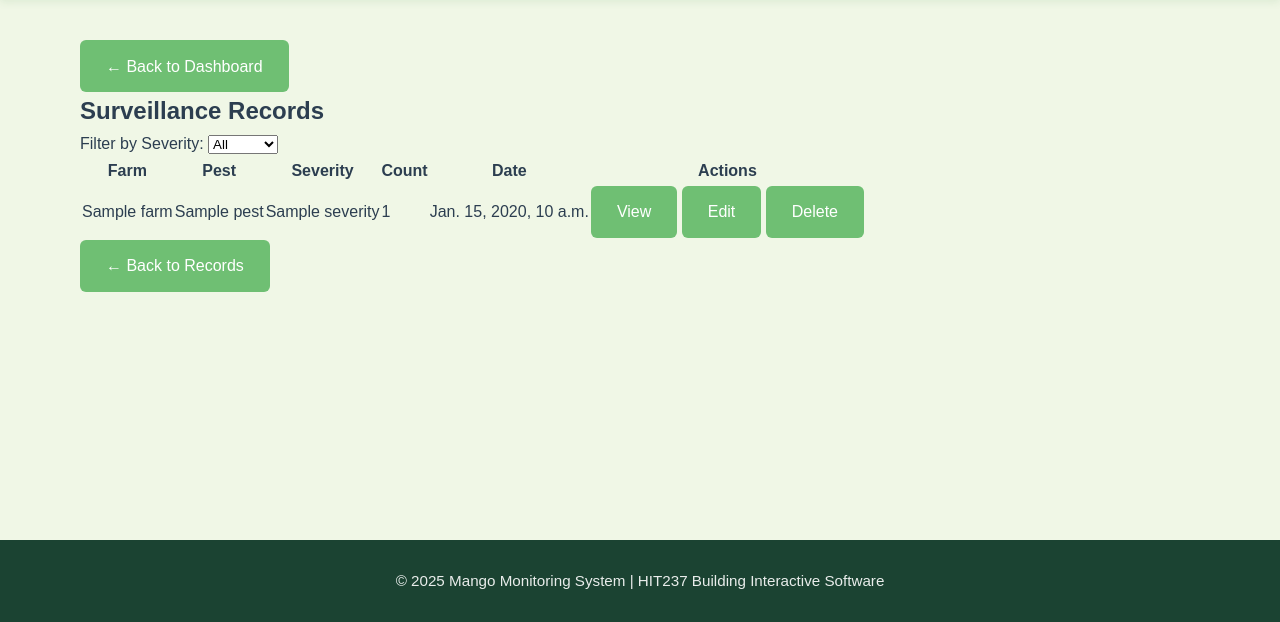
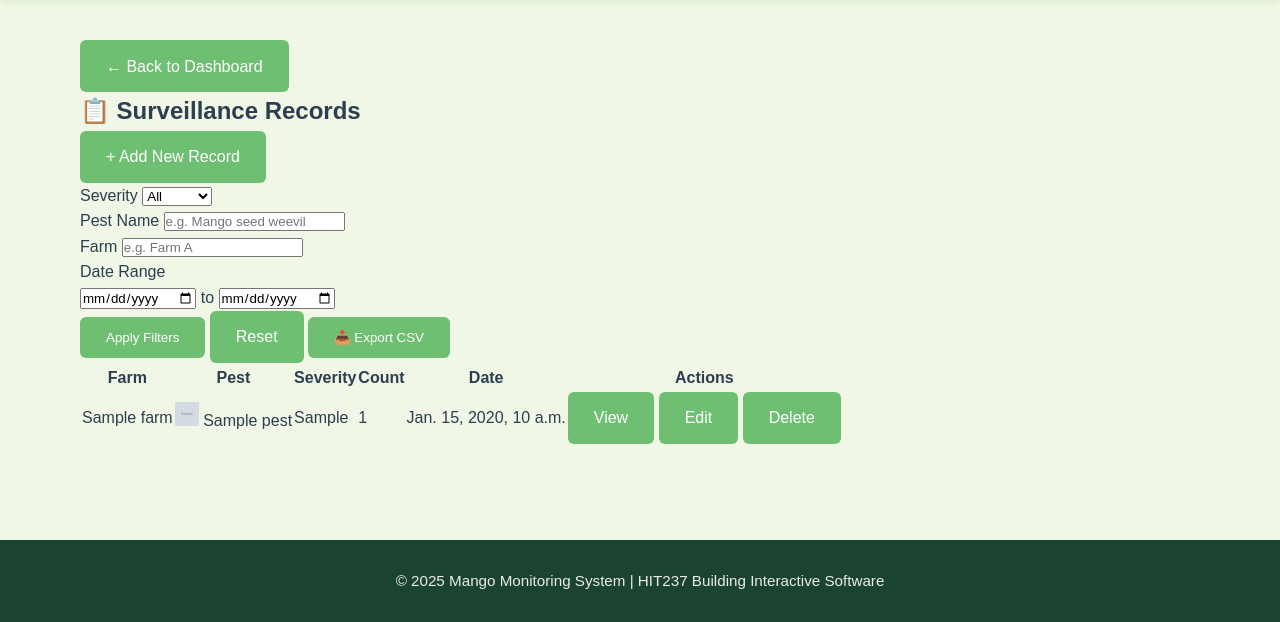
Before and after one commit to erripetalas/MangoMonitoring, a Django app: template App2/templates/App2/surveillance_list.html in a window 1280 px wide. Shown: the part 178-800 px from the top of the page. Run offline with Django 5.2, Linux system fonts and the light colour scheme; the template is opened without the code that fills it: most values are stand-ins (such as "Sample title", 1, 10 or a date in 2020); grey boxes marked "Sample" are stand-in pictures.

Commit message:
Survelliance

```diff
--- a/App2/templates/App2/surveillance_list.html
+++ b/App2/templates/App2/surveillance_list.html
@@ -2,25 +2,53 @@
 {% block title %}Surveillance Records{% endblock %}
 
 {% block content %}
-<a href="{% url 'App2:profile' %}" class="btn btn-secondary mb-3">← Back to Dashboard</a>
+<div class="container mt-4">
+  <a href="{% url 'App2:profile' %}" class="btn btn-outline-secondary mb-3">← Back to Dashboard</a>
 
-<h2>Surveillance Records</h2>
+  <div class="d-flex justify-content-between align-items-center mb-4">
+    <h2>📋 Surveillance Records</h2>
+    <a href="{% url 'App2:surveillance-create' %}" class="btn btn-success">+ Add New Record</a>
+  </div>
 
   <!-- Filter Form -->
-<form method="get" class="mb-3">
-    <label for="severity">Filter by Severity:</label>
-    <select name="severity" id="severity" onchange="this.form.submit()">
+  <form method="get" class="row g-3 align-items-end mb-4">
+    <div class="col-md-3">
+      <label for="severity" class="form-label">Severity</label>
+      <select name="severity" id="severity" class="form-select">
         <option value="">All</option>
         <option value="1" {% if severity_filter == '1' %}selected{% endif %}>Low</option>
         <option value="2" {% if severity_filter == '2' %}selected{% endif %}>Medium</option>
         <option value="3" {% if severity_filter == '3' %}selected{% endif %}>High</option>
         <option value="4" {% if severity_filter == '4' %}selected{% endif %}>Critical</option>
       </select>
+    </div>
+    <div class="col-md-3">
+      <label for="pest" class="form-label">Pest Name</label>
+      <input type="text" name="pest" id="pest" class="form-control" placeholder="e.g. Mango seed weevil">
+    </div>
+    <div class="col-md-3">
+      <label for="farm" class="form-label">Farm</label>
+      <input type="text" name="farm" id="farm" class="form-control" placeholder="e.g. Farm A">
+    </div>
+    <div class="col-md-3">
+      <label class="form-label">Date Range</label>
+      <div class="input-group">
+        <input type="date" name="start_date" class="form-control">
+        <span class="input-group-text">to</span>
+        <input type="date" name="end_date" class="form-control">
+      </div>
+    </div>
+    <div class="col-md-12">
+      <button type="submit" class="btn btn-primary">Apply Filters</button>
+      <a href="{% url 'App2:surveillance-list' %}" class="btn btn-outline-secondary">Reset</a>
+      <button type="button" class="btn btn-outline-dark float-end">📥 Export CSV</button>
+    </div>
   </form>
 
   {% if surveillance_records %}
-  <table class="table table-bordered table-striped">
-    <thead>
+  <div class="table-responsive">
+    <table class="table table-hover table-bordered align-middle">
+      <thead class="table-light">
         <tr>
           <th>Farm</th>
           <th>Pest</th>
@@ -34,22 +62,30 @@
         {% for record in surveillance_records %}
         <tr>
           <td>{{ record.farm.name }}</td>
-        <td>{{ record.pest.name }}</td>
-        <td>{{ record.severity }}</td>
+          <td><img src="{{ record.pest.image_url }}" alt="" width="24" height="24" class="me-2"> {{ record.pest.name }}</td>
+          <td>
+            <span class="badge bg-{% if record.severity == 1 %}success{% elif record.severity == 2 %}info{% elif record.severity == 3 %}warning{% else %}danger{% endif %}">
+              {{ record.get_severity_display }}
+            </span>
+          </td>
           <td>{{ record.pest_count }}</td>
           <td>{{ record.date_observed }}</td>
           <td>
+            <div class="btn-group">
               <a href="{% url 'App2:surveillance-detail' record.pk %}" class="btn btn-sm btn-outline-primary">View</a>
               <a href="{% url 'App2:surveillance-update' record.pk %}" class="btn btn-sm btn-outline-secondary">Edit</a>
               <a href="{% url 'App2:surveillance-delete' record.pk %}" class="btn btn-sm btn-outline-danger">Delete</a>
+            </div>
           </td>
         </tr>
         {% endfor %}
       </tbody>
     </table>
+  </div>
   {% else %}
-    <p>No records found for your filter criteria.</p>
+  <div class="alert alert-warning" role="alert">
+    No records found for your filter criteria.
+  </div>
   {% endif %}
-  <a href="{% url 'App2:surveillance-list' %}" class="btn btn-secondary mt-3">← Back to Records</a>
 </div>
 {% endblock %}
```
Also changed, not shown: App2/templates/App2/surveillance_confirm_delete.html (+14 -9 lines), App2/templates/App2/surveillance_detail.html (+52 -15 lines), App2/templates/App2/surveillance_form.html (+11 -10 lines), db.sqlite3. Lines whose indentation alone changed are shown as unchanged.
